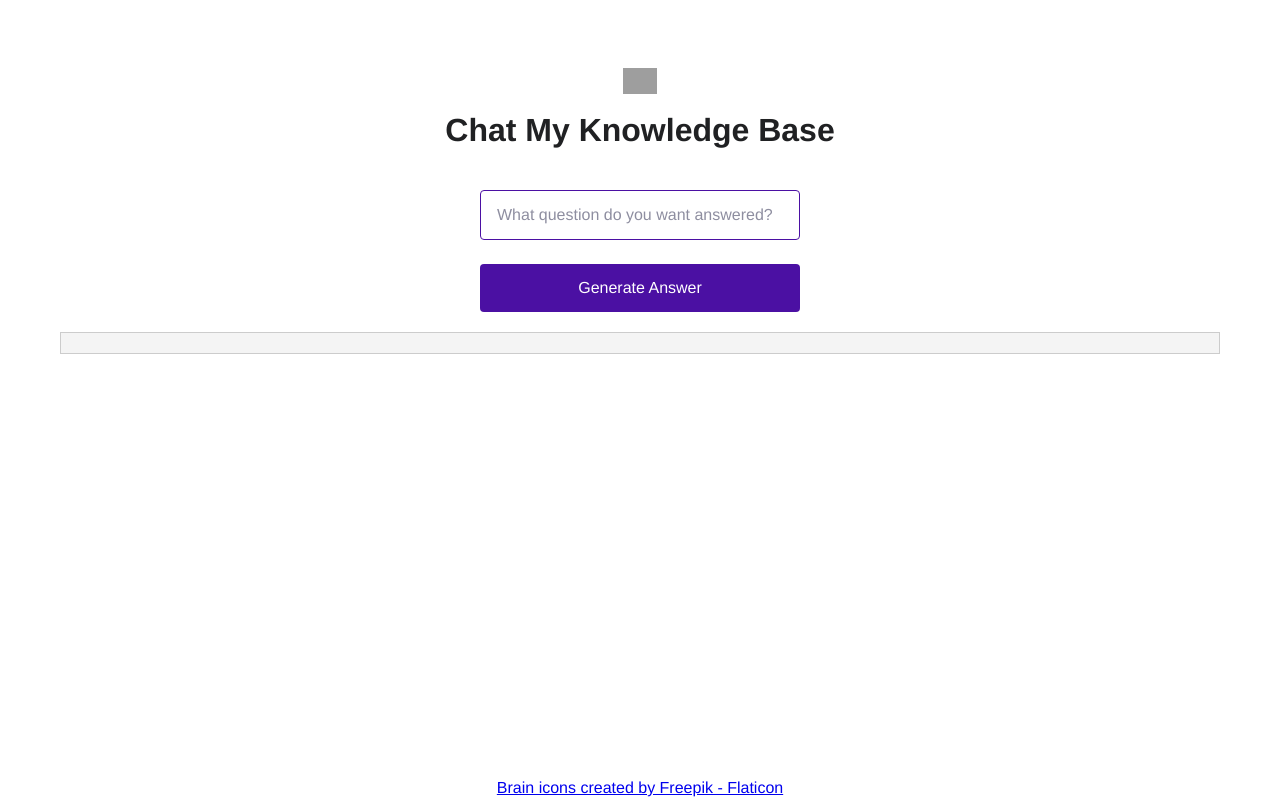
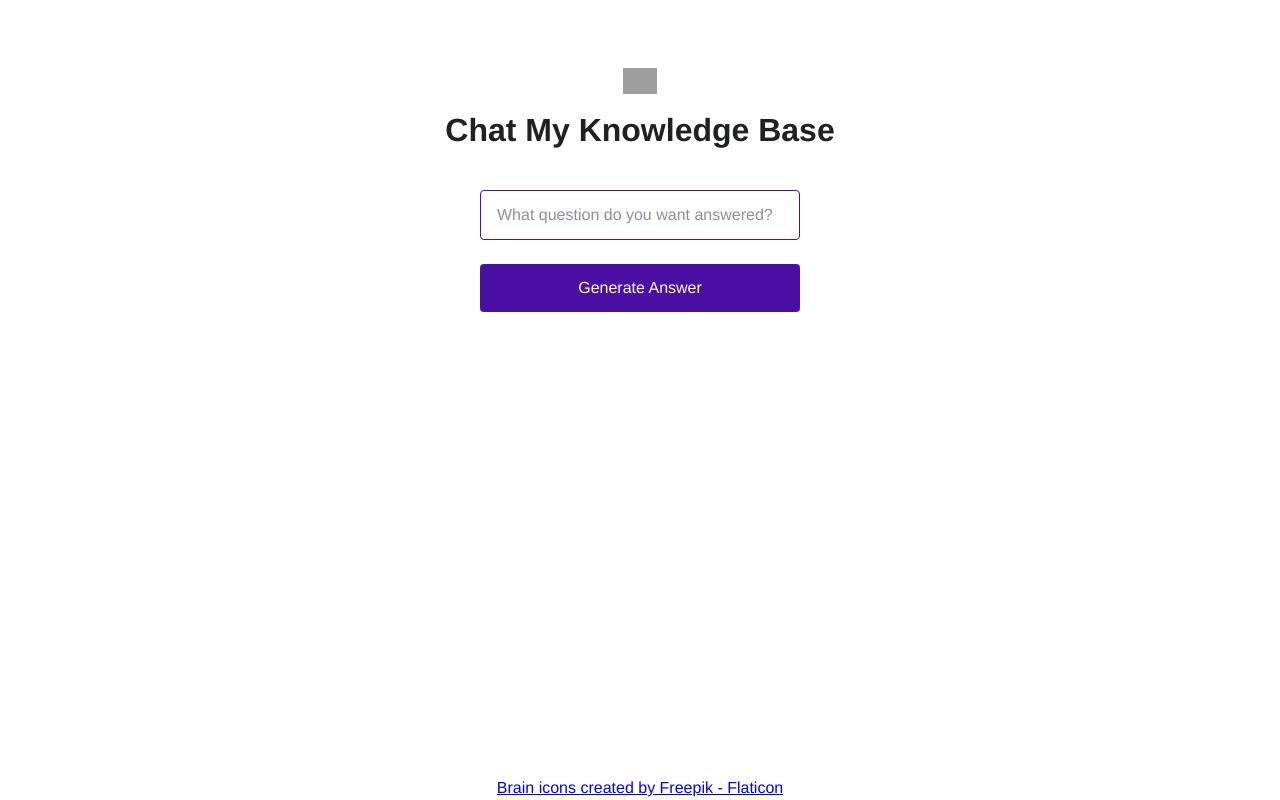
Before and after one commit to ivankching/ragdoll, a React (Vite) app in the folder client/: page / in a window 1280 px wide. Built offline with nearby package versions, Linux system fonts and the light colour scheme; grey boxes are pictures that could not be loaded; a web font is replaced by a local one.

Commit message:
Display nothing when no query posted

```diff
--- a/client/src/App.tsx
+++ b/client/src/App.tsx
@@ -38,9 +38,9 @@ function App() {
 
         <input type="submit" value="Generate Answer" />
       </form>
-      <div className={styles.queryOutput}>
+      {answer && <div className={styles.queryOutput}>
         {answer}
-      </div>
+      </div>}
       <footer className={styles.footer}>
         <a href="https://www.flaticon.com/free-icons/brain" title="brain icons">Brain icons created by Freepik - Flaticon</a>
       </footer>
```
